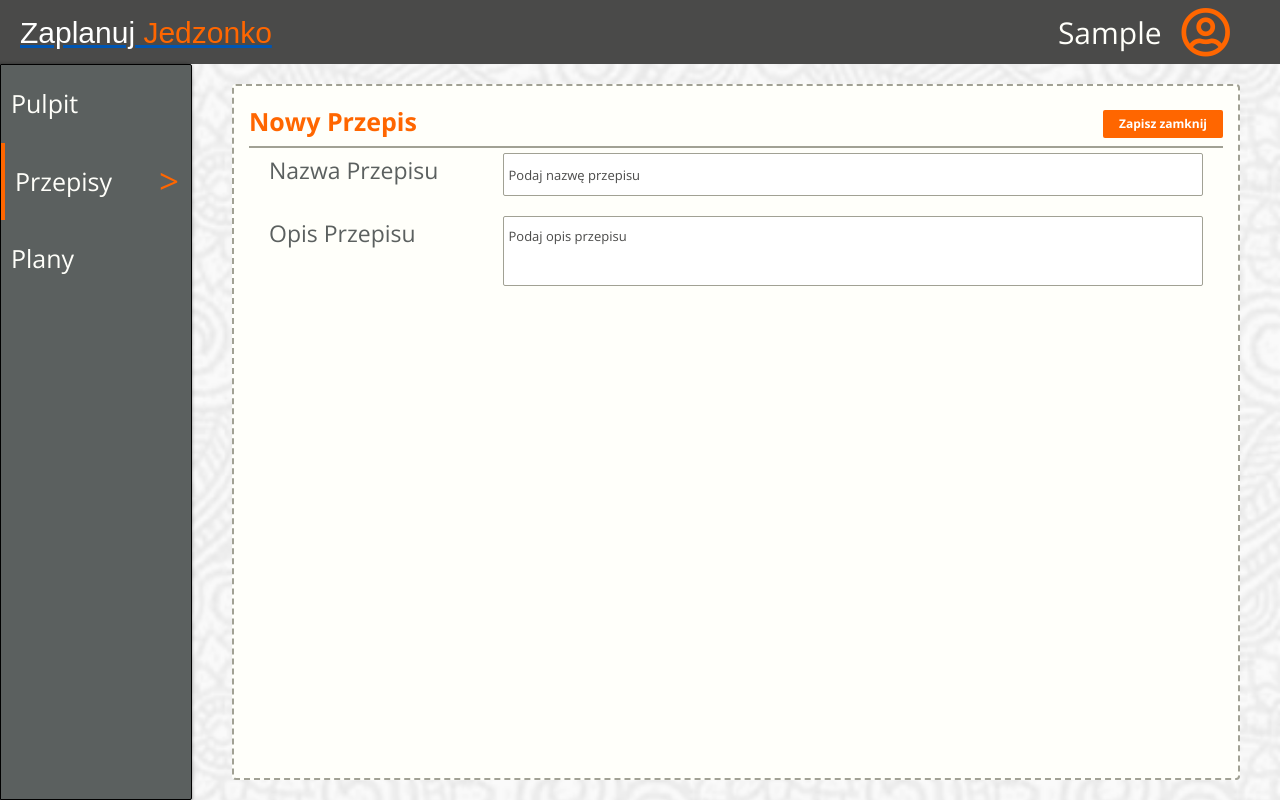
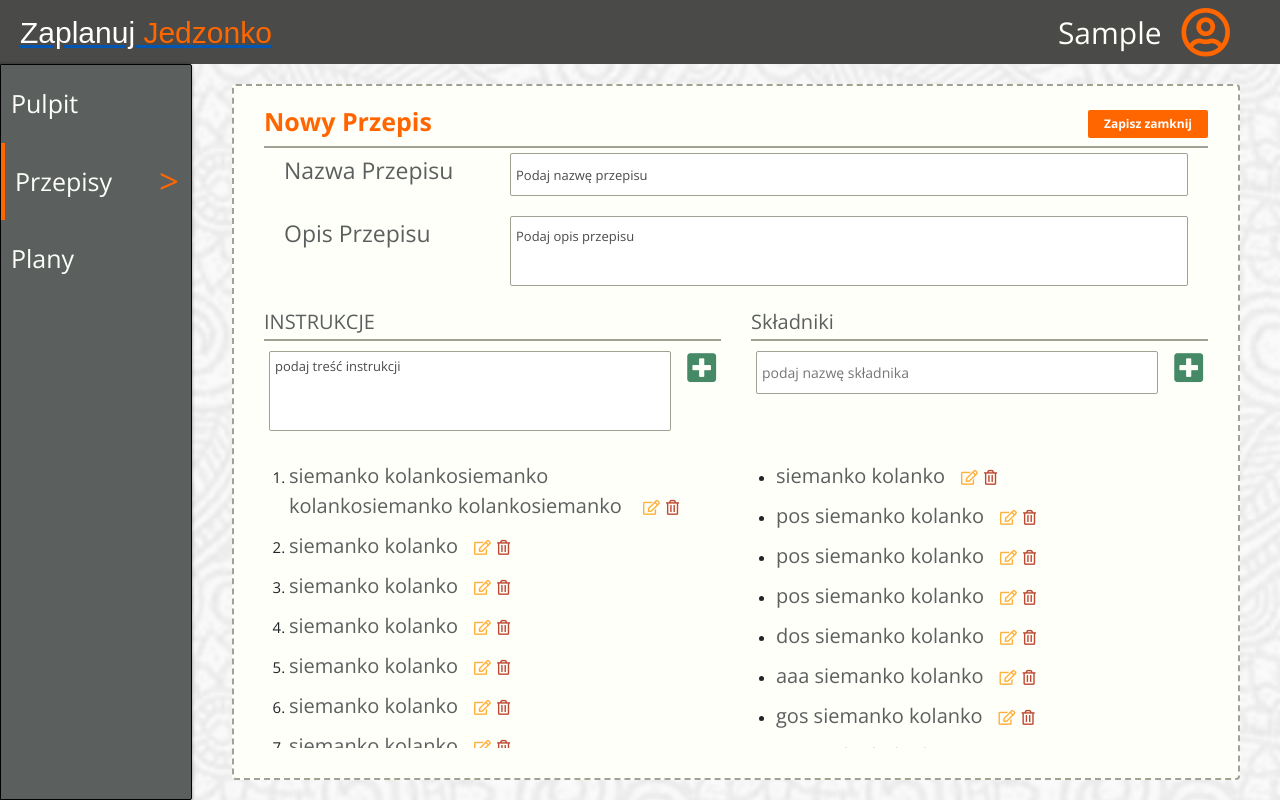
Before and after one commit to piotrsliwka333/schedule-your-meal, a React (Create React App) app: page /schedule-your-meal/application/login in a window 1280 px wide. Both pictures are taken after typing "Sample" into the empty fields and a click on the button "Gotowe!". Built offline with nearby package versions, Linux system fonts and the light colour scheme; a web font is replaced by a local one.

Commit message:
Finished newRecipe layout

```diff
--- a/src/Components/Application/ApplicationRecipes/ApplicationRecipes.js
+++ b/src/Components/Application/ApplicationRecipes/ApplicationRecipes.js
@@ -2,6 +2,8 @@ import React, {useState} from "react";
 import {ApplicationTemplate} from "../../Templates/ApplicationTemplate";
 import {Container, Row} from "react-bootstrap";
 import {ApplicationRecipesDescription} from "./ApplicationRecipesDescription";
+import {ApplicationRecipesInstructions} from "./ApplicationRecipesInstructions";
+import {ApplicationRecipesIngredients} from "./ApplicationRecipesIngredients";
 
 export const ApplicationRecipes = () => {
 	const [newRecipe, setNewRecipe] = useState({
@@ -95,14 +97,18 @@ export const ApplicationRecipes = () => {
 	return (
 		<ApplicationTemplate>
 			<section className='recipes'>
-				<Container fluid>
-					<Row>
-						<ApplicationRecipesDescription instructionsValue={newRecipe.instructions} ingredientsValue={newRecipe.ingredients} addNewRecipe={handleAddNewRecipe} titleValue={newRecipe.title}
+				<Container fluid className='pr-4 pl-4 pr-md-5 pl-md-5 h-100'>
+					<Row className='h-100'>
+						<ApplicationRecipesDescription instructionsValue={newRecipe.instructions}
+						                               ingredientsValue={newRecipe.ingredients} addNewRecipe={handleAddNewRecipe}
+						                               titleValue={newRecipe.title}
 						                               descriptionValue={newRecipe.description}
 						                               onTitleValidation={handleRecipeTittleValidation}
 						                               titleError={newRecipeTitleError}
 						                               onDescriptionValidation={handleRecipeDescriptionValidation}
 						                               descriptionError={newRecipeDescriptionError}/>
+						<ApplicationRecipesInstructions/>
+						<ApplicationRecipesIngredients/>
 					</Row>
 				</Container>
 			</section>
--- a/src/Components/Application/ApplicationRecipes/ApplicationRecipesDescription.js
+++ b/src/Components/Application/ApplicationRecipes/ApplicationRecipesDescription.js
@@ -23,7 +23,7 @@ export const ApplicationRecipesDescription = (props) => {
 	}
 
 	return (
-		<Col className='recipes__description'>
+		<Col className='recipes__description col-12'>
 			<form
 				onSubmit={e => handleCheckAddNewRecipe(e, titleValue, descriptionValue, instructionsValue, ingredientsValue)}
 				className='description-form'>
--- /dev/null
+++ b/src/Components/Application/ApplicationRecipes/ApplicationRecipesElement.js
@@ -0,0 +1,19 @@
+import React, {useState} from "react";
+
+export const ApplicationRecipesElement = (props) => {
+	const {text,editElement,deleteElement} = props
+	const [editable,setEditable] = useState(false)
+	return(
+		<li className='recipes-element'>
+			<span contentEditable={editable} className='recipes-element__text'>{text}</span>
+			<div className='recipes-element__icon-box'>
+				<button className='recipes-element__edit-button '>
+					<i className="far fa-edit"/>
+				</button>
+				<button className='recipes-element__delete-button '>
+					<i className="far fa-trash-alt"/>
+				</button>
+			</div>
+		</li>
+	)
+}
--- /dev/null
+++ b/src/Components/Application/ApplicationRecipes/ApplicationRecipesElements.js
@@ -0,0 +1,11 @@
+import React from "react";
+import {ApplicationDesktopScheduleElement} from "../ApplicationDesktop/ApplicationDesktopScheduleElement";
+
+export const ApplicationRecipesElements = (props) => {
+
+	return (
+		<ol className='recipes__elements-box '>
+			{props.children}
+		</ol>
+	)
+}
--- /dev/null
+++ b/src/Components/Application/ApplicationRecipes/ApplicationRecipesIngredients.js
@@ -0,0 +1,34 @@
+import React from "react";
+import {ApplicationRecipesElements} from "./ApplicationRecipesElements";
+import {ApplicationRecipesElement} from "./ApplicationRecipesElement";
+import {Col} from "react-bootstrap";
+
+export const ApplicationRecipesIngredients = () => {
+
+	return(
+		<Col className='recipes__ingredients col-12 col-md-6 col-xl-6'>
+			<h2 className='recipes__ingredients__title'>Składniki</h2>
+			<form className='ingredients-form'>
+				<div className='ingredients-form-wrapper'>
+					<input placeholder='podaj nazwę składnika' className='ingredients-form__input'/>
+					<button className='ingredients-form__button'>
+						<i className="fas fa-plus-square"/>
+					</button>
+				</div>
+			</form>
+			<ApplicationRecipesElements>
+				<ApplicationRecipesElement text='siemanko kolanko'/>
+				<ApplicationRecipesElement text='pos siemanko kolanko'/>
+				<ApplicationRecipesElement text='pos siemanko kolanko'/>
+				<ApplicationRecipesElement text=' pos siemanko kolanko'/>
+				<ApplicationRecipesElement text='dos siemanko kolanko'/>
+				<ApplicationRecipesElement text='aaa siemanko kolanko'/>
+				<ApplicationRecipesElement text='gos siemanko kolanko'/>
+				<ApplicationRecipesElement text='siemanko kolanko'/>
+				<ApplicationRecipesElement text='siemanko kolanko'/>
+				<ApplicationRecipesElement text='siemanko kolanko'/>
+				<ApplicationRecipesElement text='siemanko kolanko'/>
+			</ApplicationRecipesElements>
+		</Col>
+	)
+}
--- /dev/null
+++ b/src/Components/Application/ApplicationRecipes/ApplicationRecipesInstructions.js
@@ -0,0 +1,32 @@
+import React from "react";
+import {Col} from "react-bootstrap";
+import {ApplicationRecipesElements} from "./ApplicationRecipesElements";
+import {ApplicationRecipesElement} from "./ApplicationRecipesElement";
+
+export const ApplicationRecipesInstructions = () => {
+
+	return(
+		<Col className='recipes__instructions col-12 col-md-6 col-xl-6 h-35'>
+			<h2 className='recipes__instructions__title'>INSTRUKCJE</h2>
+			<form className='instructions-form'>
+				<textarea placeholder='podaj treść instrukcji' className='instructions-form__textarea'/>
+				<button className='instructions-form__button'>
+					<i className="fas fa-plus-square"/>
+				</button>
+			</form>
+			<ApplicationRecipesElements>
+				<ApplicationRecipesElement text='siemanko kolankosiemanko kolankosiemanko kolankosiemanko '/>
+				<ApplicationRecipesElement text='siemanko kolanko'/>
+				<ApplicationRecipesElement text='siemanko kolanko'/>
+				<ApplicationRecipesElement text='siemanko kolanko'/>
+				<ApplicationRecipesElement text='siemanko kolanko'/>
+				<ApplicationRecipesElement text='siemanko kolanko'/>
+				<ApplicationRecipesElement text='siemanko kolanko'/>
+				<ApplicationRecipesElement text='siemanko kolanko'/>
+				<ApplicationRecipesElement text='siemanko kolanko'/>
+				<ApplicationRecipesElement text='siemanko kolanko'/>
+				<ApplicationRecipesElement text='siemanko kolanko'/>
+			</ApplicationRecipesElements>
+		</Col>
+	)
+}
--- /dev/null
+++ b/src/scss/elements/Application/ApplicationRecipes/_ApplicationRecipesElement.scss
@@ -0,0 +1,39 @@
+.recipes-element {
+  margin-bottom: 5px;
+  @include tablet {
+    margin-bottom: 10px;
+  }
+  &__text {
+    font-size: 1.5rem;
+    color: $color-side-panel;
+    @include tablet {
+      font-size: 2rem;
+    }
+    @media (min-width: 1600px) {
+      font-size: 2.3rem;
+    }
+  }
+  .recipes-element__icon-box {
+    display: inline-block;
+  }
+
+  &__edit-button {
+    margin-left: 10px;
+    font-size: 1.5rem;
+    color: $color-msg-warning;
+    background: transparent;
+    border: none;
+    width: 2rem;
+
+  }
+
+  &__delete-button {
+    background: transparent;
+    margin-left: 3px;
+    border: none;
+    width: 2rem;
+    line-height: 2rem;
+    font-size: 1.5rem;
+    color: $color-trash-icon;
+  }
+}
--- /dev/null
+++ b/src/scss/elements/Application/ApplicationRecipes/_ApplicationRecipesElements.scss
@@ -0,0 +1,19 @@
+.recipes__elements-box {
+  font-size: 1.5rem;
+
+  overflow: auto;
+  padding: 5px 10px 5px 25px;
+  list-style: decimal;
+  max-height: 41%;
+  @include tablet {
+    max-height: 65%;
+  }
+
+  @media (min-width: 1600px) {
+    max-height: 70%;
+    font-size: 1.8rem;
+    padding: 5px 10px 5px 30px;
+
+
+  }
+}
--- /dev/null
+++ b/src/scss/elements/Application/ApplicationRecipes/_ApplicationRecipesIngredients.scss
@@ -0,0 +1,64 @@
+.recipes__ingredients {
+  height: 35%;
+
+  @include tablet {
+    height: 65%;
+  }
+
+  .recipes__elements-box {
+    list-style: disc;
+  }
+
+  &__title {
+    color: $color-side-panel;
+    padding-bottom: 5px;
+    font-size: 2rem;
+    border-bottom: 2px solid $color-text-row-ext-icons;
+
+  }
+  .ingredients-form {
+    padding: 5px;
+    .ingredients-form-wrapper {
+      display: flex;
+      height: 55px;
+      justify-content: space-between;
+      @include tablet {
+        height: 80px;
+        margin-bottom: 20px;
+      }
+    }
+
+    &__input {
+      align-self: flex-start;
+      padding: 10px 5px;
+      font-family: $font-text;
+      width: 80%;
+      border-radius: 2px;
+      border: 1px solid $color-text-row-ext-icons;
+      font-size: 1.4rem;
+
+      resize: none;
+      @include tablet {
+        width: 90%;
+      }
+    }
+    &__textarea::placeholder {
+      font-size: 1.3rem;
+      color: #4a4a49;
+    }
+    &__button {
+      background: transparent;
+      border: none;
+      align-self: flex-start;
+      cursor: pointer;
+      display: flex;
+      padding: 0;
+      margin: 0;
+      font-size: 3rem;
+      color: $color-msg-success;
+      @include tablet {
+        font-size: 3.3rem;
+      }
+    }
+  }
+}
--- /dev/null
+++ b/src/scss/elements/Application/ApplicationRecipes/_ApplicationRecipesInstructions.scss
@@ -0,0 +1,55 @@
+.recipes__instructions {
+
+  height: 35%;
+  margin-bottom: 10px;
+  @include tablet {
+    margin-bottom: 0;
+    height: 65%;
+  }
+
+  &__title {
+    color: $color-side-panel;
+    padding-bottom: 5px;
+    font-size: 2rem;
+    border-bottom: 2px solid $color-text-row-ext-icons;
+
+  }
+  .instructions-form {
+    display: flex;
+    padding: 5px;
+    justify-content: space-between;
+    &__textarea {
+      font-family: $font-text;
+      width: 80%;
+      border-radius: 2px;
+      border: 1px solid $color-text-row-ext-icons;
+      font-size: 1.4rem;
+      padding: 5px;
+      height: 55px;
+      resize: none;
+      @include tablet {
+        height: 80px;
+        width: 90%;
+        margin-bottom: 20px;
+      }
+    }
+    &__textarea::placeholder {
+      font-size: 1.3rem;
+      color: #4a4a49;
+    }
+    &__button {
+      background: transparent;
+      border: none;
+      align-self: flex-start;
+      cursor: pointer;
+      display: flex;
+      padding: 0;
+      margin: 0;
+      font-size: 3rem;
+      color: $color-msg-success;
+      @include tablet {
+        font-size: 3.3rem;
+      }
+    }
+  }
+}
--- a/src/scss/main.scss
+++ b/src/scss/main.scss
@@ -55,3 +55,11 @@
 @import "elements/Application/ApplicationRecipes/ApplicationRecipes";
 //ApplicationRecipesDescription
 @import "elements/Application/ApplicationRecipes/ApplicationRecipesDescription";
+//ApplicationRecipesInstructions
+@import "elements/Application/ApplicationRecipes/ApplicationRecipesInstructions";
+//ApplicationRecipesElements
+@import "elements/Application/ApplicationRecipes/ApplicationRecipesElements";
+//ApplicationRecipesElement
+@import "elements/Application/ApplicationRecipes/ApplicationRecipesElement";
+//ApplicationRecipesIngredients
+@import "elements/Application/ApplicationRecipes/ApplicationRecipesIngredients";
```
